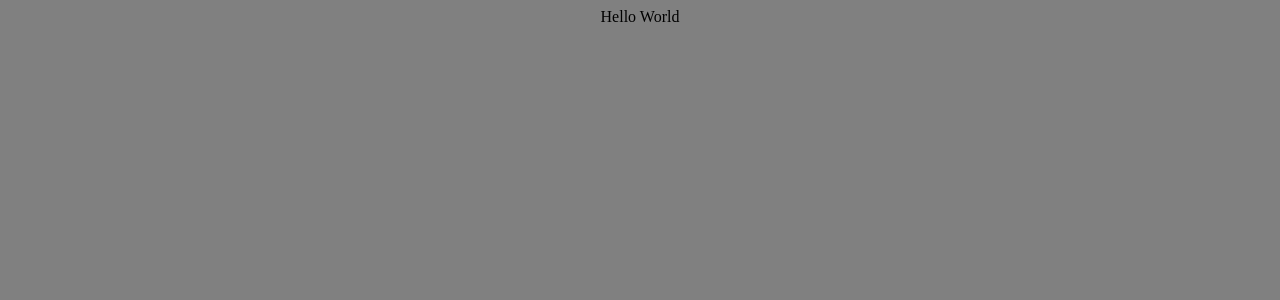
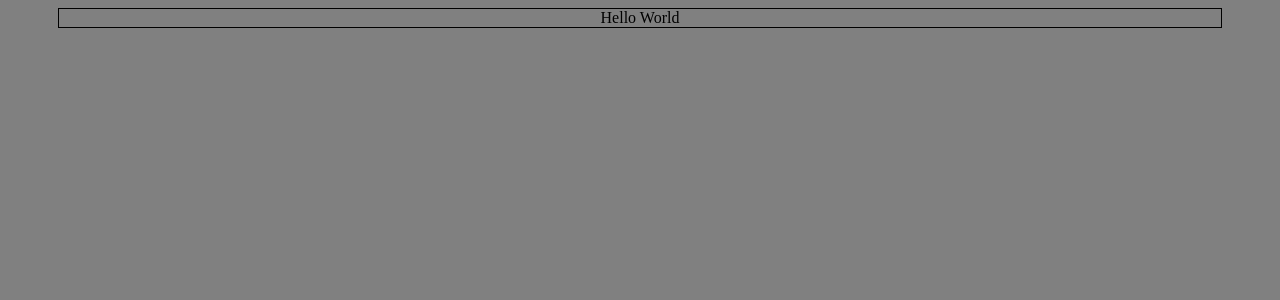
Before and after one commit to SKYWVRD/react-user-tracker, a React (Create React App) app: page / in a window 1280 px wide. Shown: the top 300 px of the page. Built offline with nearby package versions, Linux system fonts and the light colour scheme.

Commit message:
Fight with flexbox

```diff
--- a/src/components/Card.css
+++ b/src/components/Card.css
@@ -1,4 +1,7 @@
 .card {
     display: flex;
     justify-content: center;
+    border: 1px solid black;
+    margin-left: 50px;
+    margin-right: 50px;
 }
```
